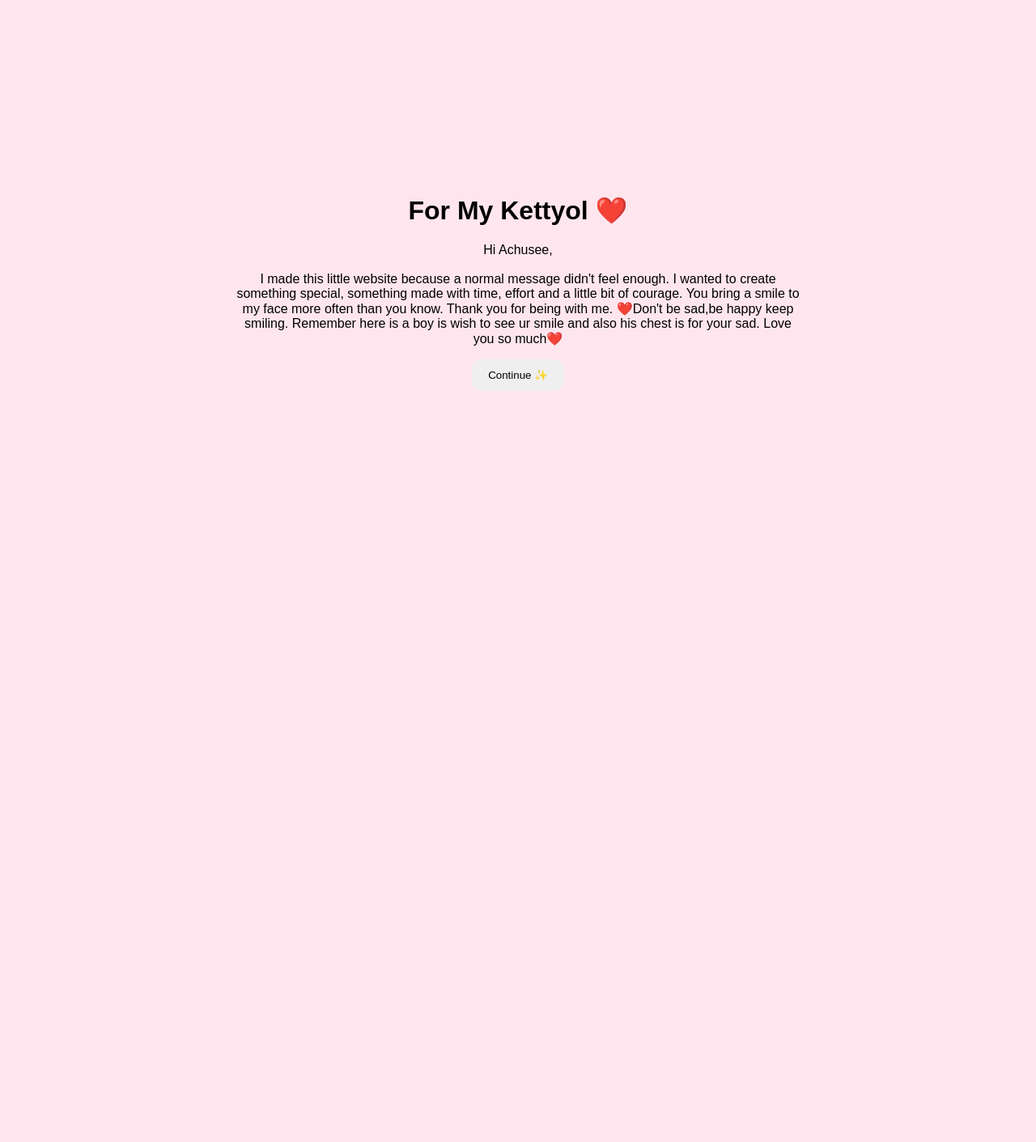
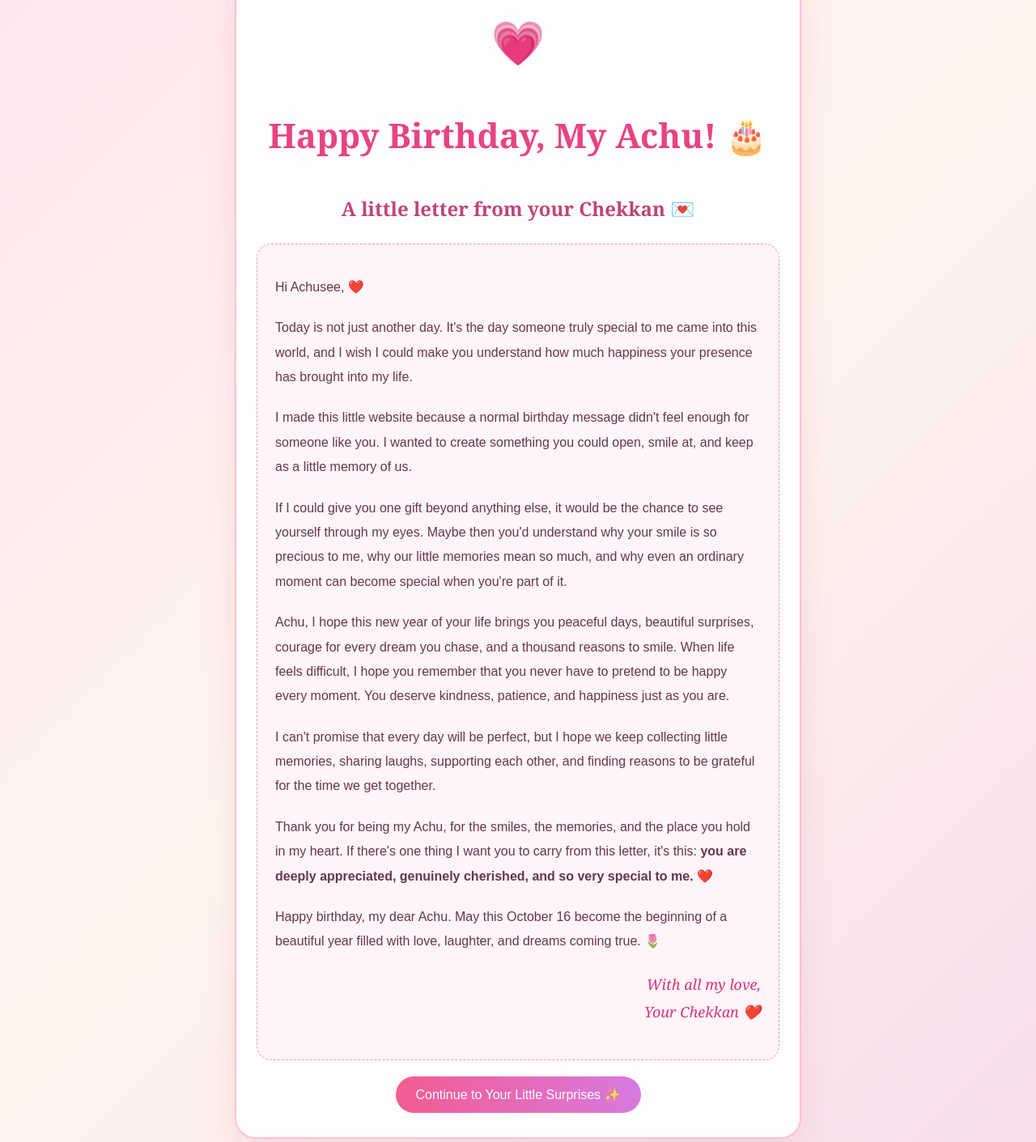
Before and after one commit to Abijith001001/achu-special-website, a plain HTML site: page message.html in a window 1280 px wide. Shown: the part 49-1460 px from the top of the page at 81% size. Before the commit the page ends 800 px from the top, so only its background shows below. Drawn offline with Linux system fonts and the light colour scheme.

Commit message:
Make Achu's birthday letter special.html

```diff
--- a/message.html
+++ b/message.html
@@ -1,16 +1,166 @@
-<!DOCTYPE html><html><head><meta charset="UTF-8"><title>Message</title>
+
+<!DOCTYPE html>
+<html lang="en">
+<head>
+<meta charset="UTF-8">
+<meta name="viewport" content="width=device-width, initial-scale=1.0">
+<title>A Birthday Letter for Achu 💗</title>
+
 <style>
-body{margin:0;background:#ffe6ee;height:100vh;display:flex;justify-content:center;align-items:center;font-family:Arial}
-.box{max-width:700px;text-align:center;padding:20px}
-button{padding:12px 20px;border:none;border-radius:12px}
-</style></head><body>
+* { box-sizing: border-box; }
+
+body {
+  margin: 0;
+  min-height: 100vh;
+  padding: 25px 15px;
+  display: flex;
+  justify-content: center;
+  align-items: center;
+  font-family: Arial, sans-serif;
+  background: linear-gradient(135deg, #ffe6ef, #fff5ed, #f8ddec);
+  color: #63384c;
+}
+
+.box {
+  max-width: 700px;
+  width: 100%;
+  padding: 30px 25px;
+  text-align: center;
+  background: #ffffffed;
+  border: 2px solid #ffc0d7;
+  border-radius: 25px;
+  box-shadow: 0 12px 40px #c95a8525;
+  line-height: 1.9;
+}
+
+h1 {
+  color: #e84383;
+  font-family: Georgia, serif;
+  font-size: clamp(28px, 6vw, 42px);
+}
+
+h2 {
+  color: #c04478;
+  font-family: Georgia, serif;
+}
+
+.heart {
+  font-size: 48px;
+  animation: beat 1.5s infinite;
+}
+
+.letter {
+  text-align: left;
+  padding: 22px;
+  margin-top: 20px;
+  background: #fff4f8;
+  border: 1px dashed #f09abb;
+  border-radius: 18px;
+}
+
+.letter p {
+  margin-bottom: 20px;
+}
+
+.signature {
+  text-align: right;
+  color: #d63379;
+  font-family: Georgia, serif;
+  font-style: italic;
+  font-size: 18px;
+}
+
+button {
+  padding: 13px 25px;
+  border: none;
+  border-radius: 25px;
+  background: linear-gradient(90deg, #f45b91, #d77adf);
+  color: white;
+  font-size: 16px;
+  cursor: pointer;
+  margin-top: 20px;
+}
+
+@keyframes beat {
+  50% { transform: scale(1.12); }
+}
+</style>
+</head>
+
+<body>
 <div class="box">
-<h1>For My Kettyol ❤️</h1>
-<p>Hi Achusee,<br><br>
-I made this little website because a normal message didn't feel enough.
-I wanted to create something special, something made with time, effort and a little bit of courage.
-You bring a smile to my face more often than you know.
-Thank you for being with me. ❤️Don't be sad,be happy keep smiling. Remember here is a boy is wish to see ur smile and also his chest is for your sad. Love you so much❤️
-</p>
-<button onclick="location.href='cards.html'">Continue ✨</button>
-</div></body></html>
+
+  <div class="heart">💗</div>
+
+  <h1>Happy Birthday, My Achu! 🎂</h1>
+  <h2>A little letter from your Chekkan 💌</h2>
+
+  <div class="letter">
+    <p>Hi Achusee, ❤️</p>
+
+    <p>
+      Today is not just another day. It's the day someone
+      truly special to me came into this world, and I wish
+      I could make you understand how much happiness your
+      presence has brought into my life.
+    </p>
+
+    <p>
+      I made this little website because a normal birthday
+      message didn't feel enough for someone like you.
+      I wanted to create something you could open, smile at,
+      and keep as a little memory of us.
+    </p>
+
+    <p>
+      If I could give you one gift beyond anything else,
+      it would be the chance to see yourself through my eyes.
+      Maybe then you'd understand why your smile is so precious
+      to me, why our little memories mean so much, and why even
+      an ordinary moment can become special when you're part of it.
+    </p>
+
+    <p>
+      Achu, I hope this new year of your life brings you
+      peaceful days, beautiful surprises, courage for every
+      dream you chase, and a thousand reasons to smile.
+      When life feels difficult, I hope you remember that you
+      never have to pretend to be happy every moment.
+      You deserve kindness, patience, and happiness just as
+      you are.
+    </p>
+
+    <p>
+      I can't promise that every day will be perfect, but I
+      hope we keep collecting little memories, sharing laughs,
+      supporting each other, and finding reasons to be grateful
+      for the time we get together.
+    </p>
+
+    <p>
+      Thank you for being my Achu, for the smiles, the memories,
+      and the place you hold in my heart. If there's one thing
+      I want you to carry from this letter, it's this:
+      <b>you are deeply appreciated, genuinely cherished,
+      and so very special to me.</b> ❤️
+    </p>
+
+    <p>
+      Happy birthday, my dear Achu. May this October 16 become
+      the beginning of a beautiful year filled with love,
+      laughter, and dreams coming true. 🌷
+    </p>
+
+    <p class="signature">
+      With all my love,<br>
+      Your Chekkan ❤️
+    </p>
+  </div>
+
+  <button onclick="location.href='cards.html'">
+    Continue to Your Little Surprises ✨
+  </button>
+
+</div>
+</body>
+</html>
```
